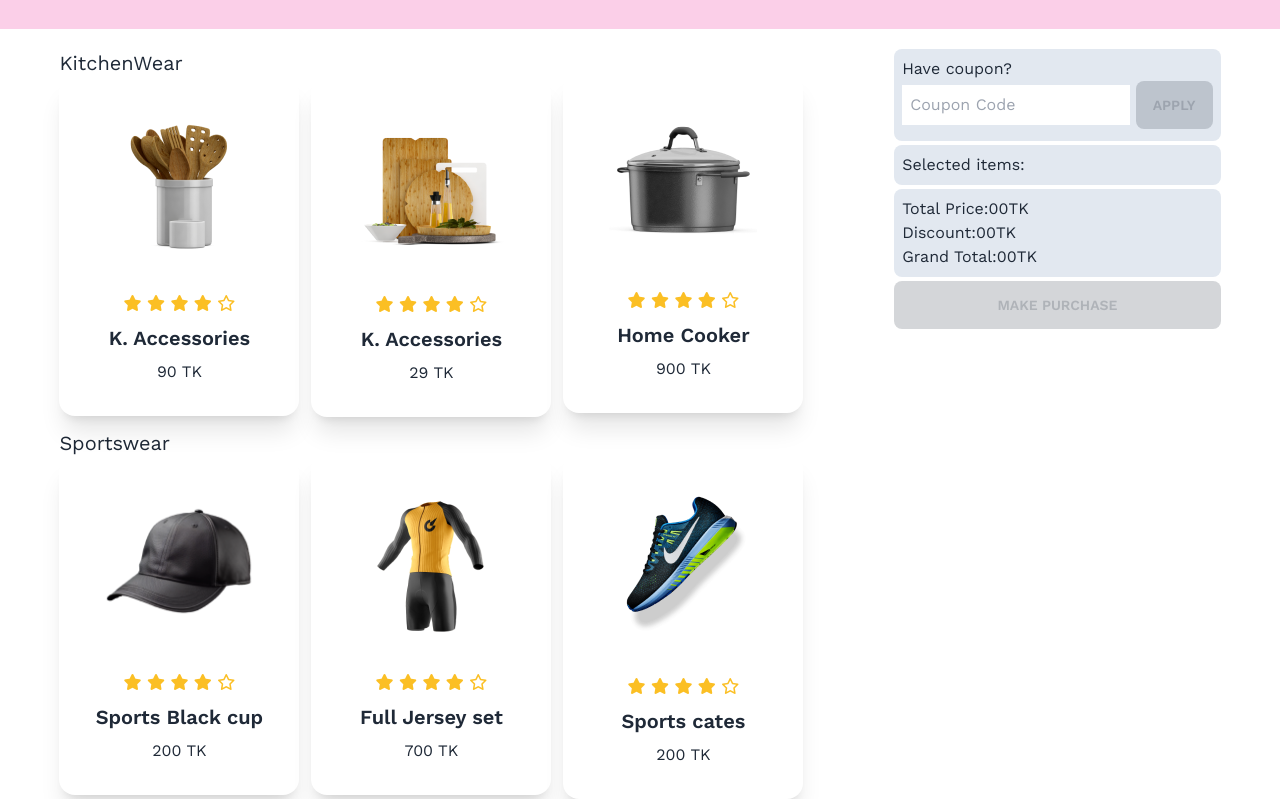
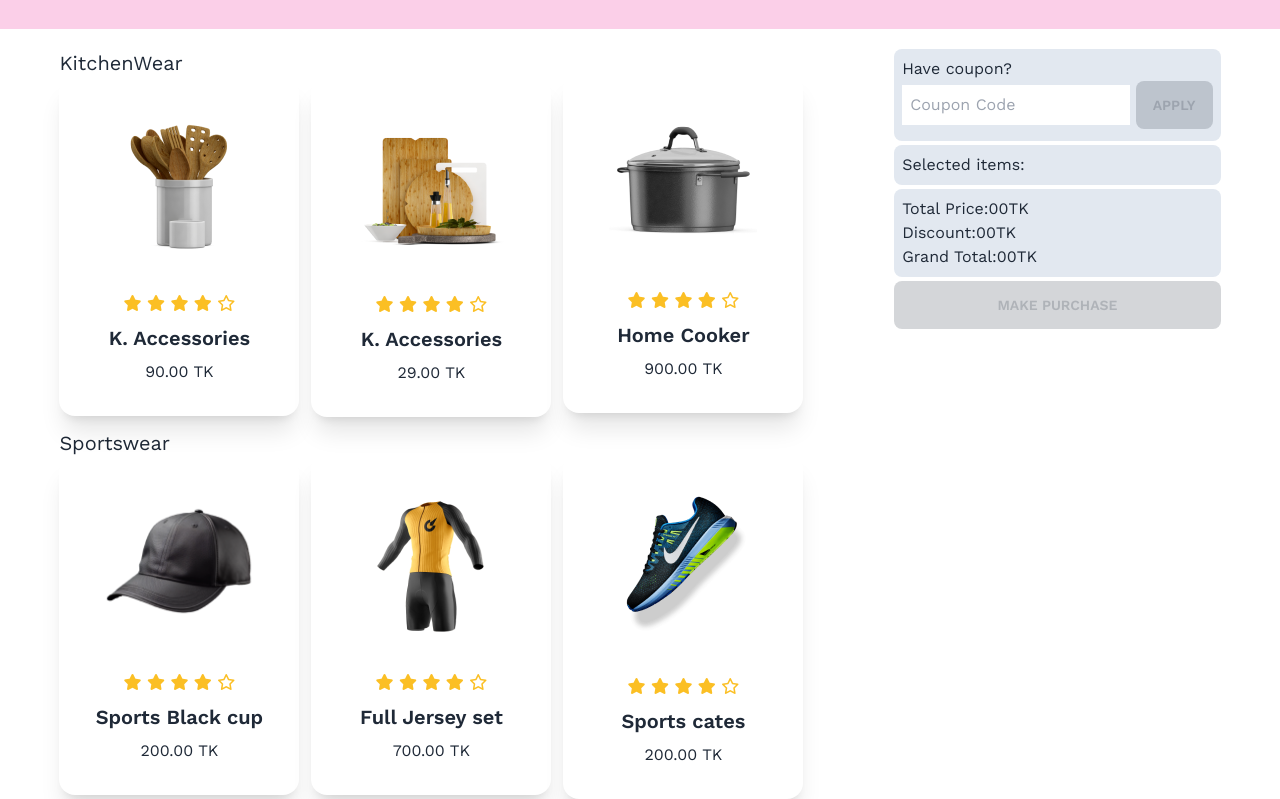
Before and after one commit to rexaulrana/your-best-buy, a plain HTML site: page index.html in a window 1280 px wide. Shown: the part 593-1392 px from the top of the page. Drawn offline with nearby package versions, Linux system fonts and the light colour scheme.

Commit message:
price updated

```diff
--- a/index.html
+++ b/index.html
@@ -81,7 +81,7 @@
                     <i class="fa-regular fa-star"></i>
                   </h2>
                   <p class="card-title">K. Accessories</p>
-                  <p><span>90</span> TK</p>
+                  <p><span>90.00</span> TK</p>
                 </div>
               </div>
             </div>
@@ -104,7 +104,7 @@
                     <i class="fa-regular fa-star"></i>
                   </h2>
                   <p class="card-title">K. Accessories</p>
-                  <p><span>29</span> TK</p>
+                  <p><span>29.00</span> TK</p>
                 </div>
               </div>
             </div>
@@ -127,7 +127,7 @@
                     <i class="fa-regular fa-star"></i>
                   </h2>
                   <p class="card-title">Home Cooker</p>
-                  <p><span>900</span> TK</p>
+                  <p><span>900.00</span> TK</p>
                 </div>
               </div>
             </div>
@@ -150,7 +150,7 @@
                     <i class="fa-regular fa-star"></i>
                   </h2>
                   <p class="card-title">Sports Black cup</p>
-                  <p><span>200</span> TK</p>
+                  <p><span>200.00</span> TK</p>
                 </div>
               </div>
             </div>
@@ -173,7 +173,7 @@
                     <i class="fa-regular fa-star"></i>
                   </h2>
                   <p class="card-title">Full Jersey set</p>
-                  <p><span>700</span> TK</p>
+                  <p><span>700.00</span> TK</p>
                 </div>
               </div>
             </div>
@@ -196,7 +196,7 @@
                     <i class="fa-regular fa-star"></i>
                   </h2>
                   <p class="card-title">Sports cates</p>
-                  <p><span>200</span> TK</p>
+                  <p><span>200.00</span> TK</p>
                 </div>
               </div>
             </div>
```
